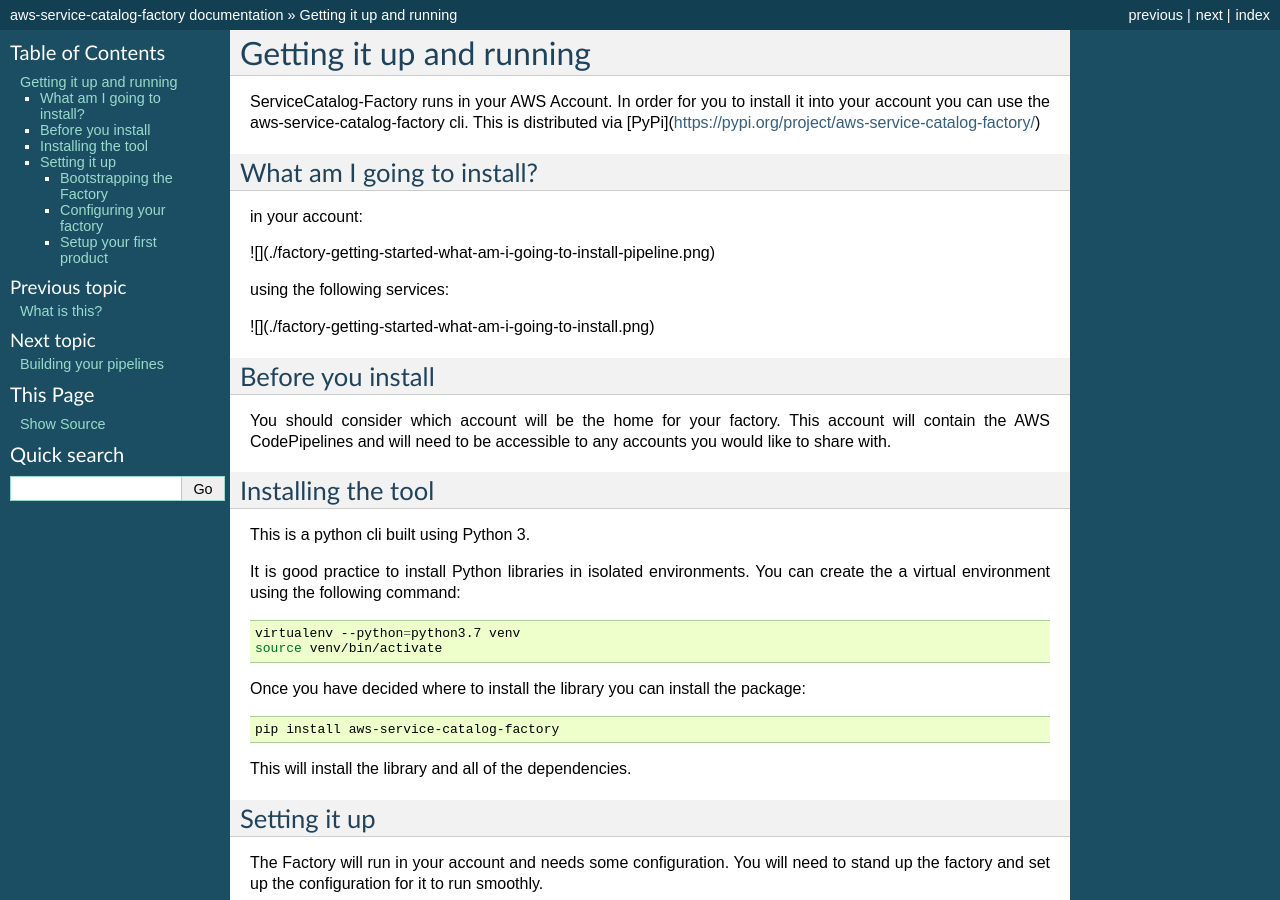
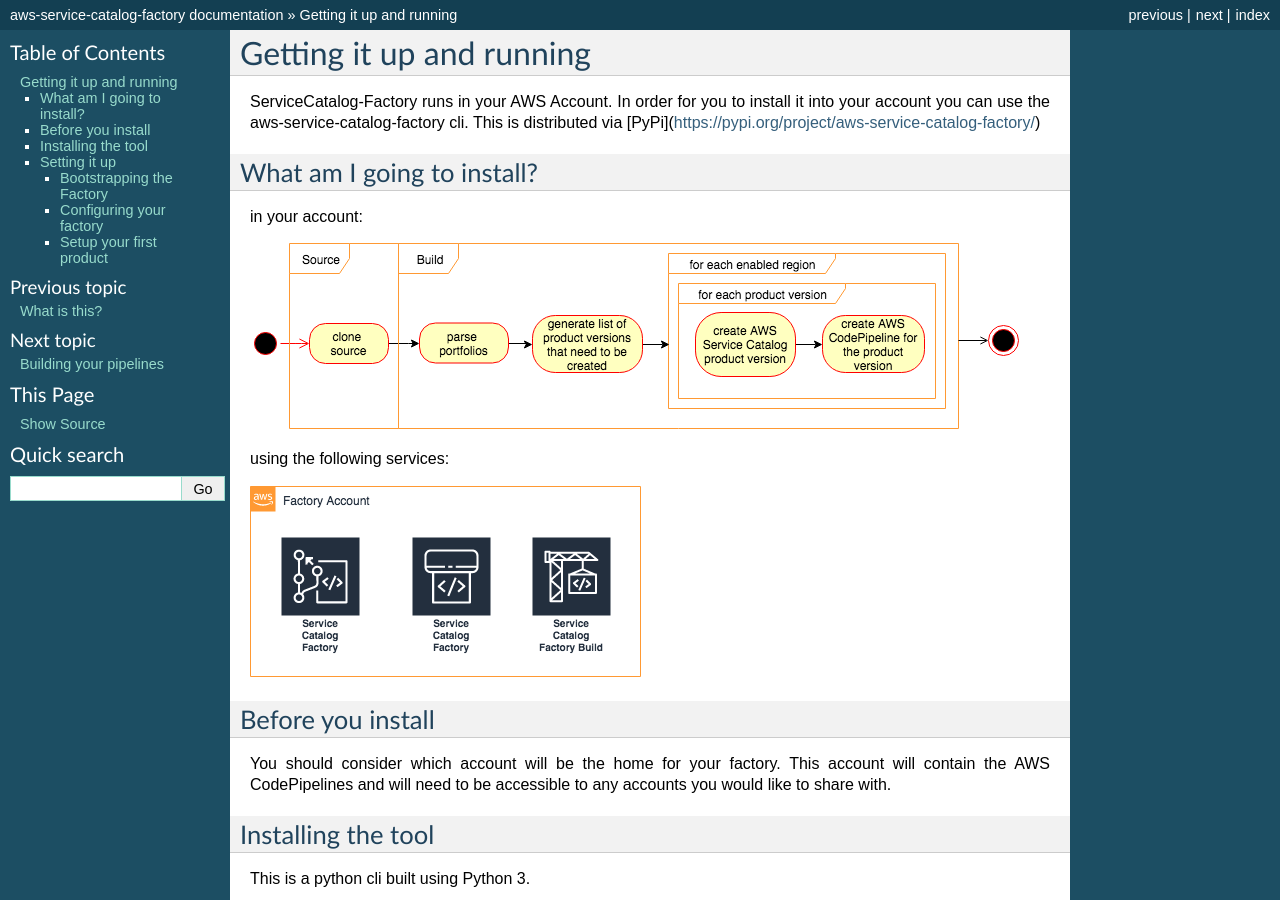
Before and after one commit to awslabs/aws-service-catalog-factory, a Sphinx documentation site: the page built from docs/source/factory/getting_up_and_running.rst, in a window 1280 px wide and 900 px high. Built offline with Sphinx 7.4.7, drawn with Linux system fonts in a browser that asks for light colours; some of the changed text lies outside the part shown.

Commit message:
better indent on the docs to make easier to read

````diff
--- a/docs/source/factory/getting_up_and_running.rst
+++ b/docs/source/factory/getting_up_and_running.rst
@@ -11,11 +11,13 @@
 the resources you need into your AWS Account.  Once you have completed the bootstrap you will have the following pipeline
 in your account:
 
-![](./factory-getting-started-what-am-i-going-to-install-pipeline.png)
+
+.. image:: ./factory-getting-started-what-am-i-going-to-install-pipeline.png
 
 using the following services:
 
-![](./factory-getting-started-what-am-i-going-to-install.png)
+.. image:: ./factory-getting-started-what-am-i-going-to-install.png
+
 
 
 Before you install
@@ -126,7 +128,10 @@
 
 .. code-block:: bash
 
-    git clone --config 'credential.helper=!aws codecommit credential-helper $@' --config 'credential.UseHttpPath=true' https://git-codecommit.eu-west-1.amazonaws.com/v1/repos/ServiceCatalogFactory
+    git clone \
+        --config 'credential.helper=!aws codecommit credential-helper $@' \
+        --config 'credential.UseHttpPath=true' \
+        https://git-codecommit.eu-west-1.amazonaws.com/v1/repos/ServiceCatalogFactory
     servicecatalog-factory seed simple ServiceCatalogFactory
     cd ServiceCatalogFactory
     git add .
@@ -138,7 +143,10 @@
 
 .. code-block:: bash
 
-    git clone --config "credential.helper=!aws codecommit credential-helper $@" --config "credential.UseHttpPath=true" https://git-codecommit.eu-west-1.amazonaws.com/v1/repos/ServiceCatalogFactory
+    git clone \
+        --config "credential.helper=!aws codecommit credential-helper $@" \
+        --config "credential.UseHttpPath=true" \
+        https://git-codecommit.eu-west-1.amazonaws.com/v1/repos/ServiceCatalogFactory
 
 
 Please note ```git clone``` command above includes an AWS Region in it.  You may need to change this or you can use the
````
Also changed, not shown: docs/source/factory/building_your_pipelines.rst (+11 -2 lines).
